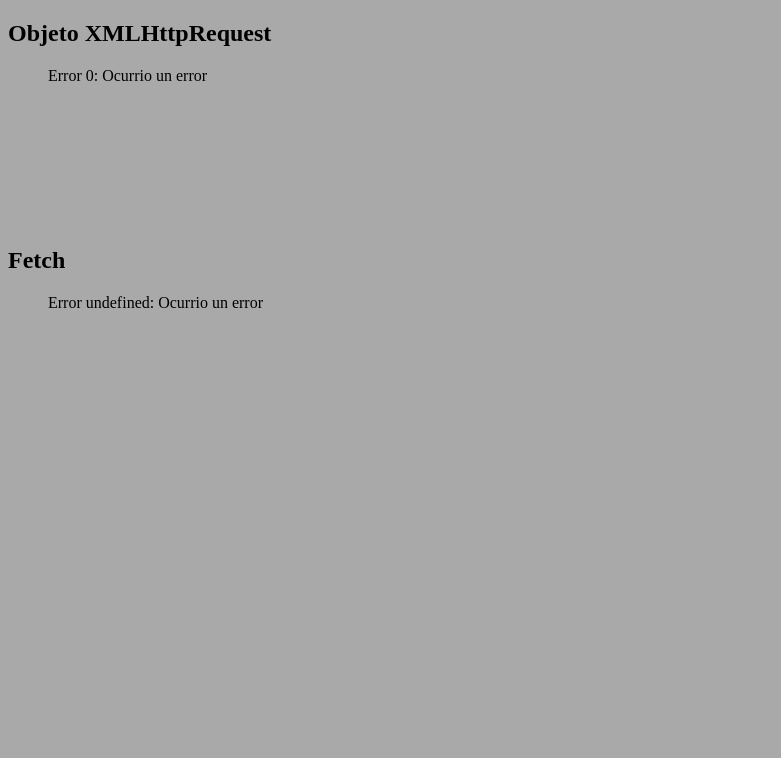
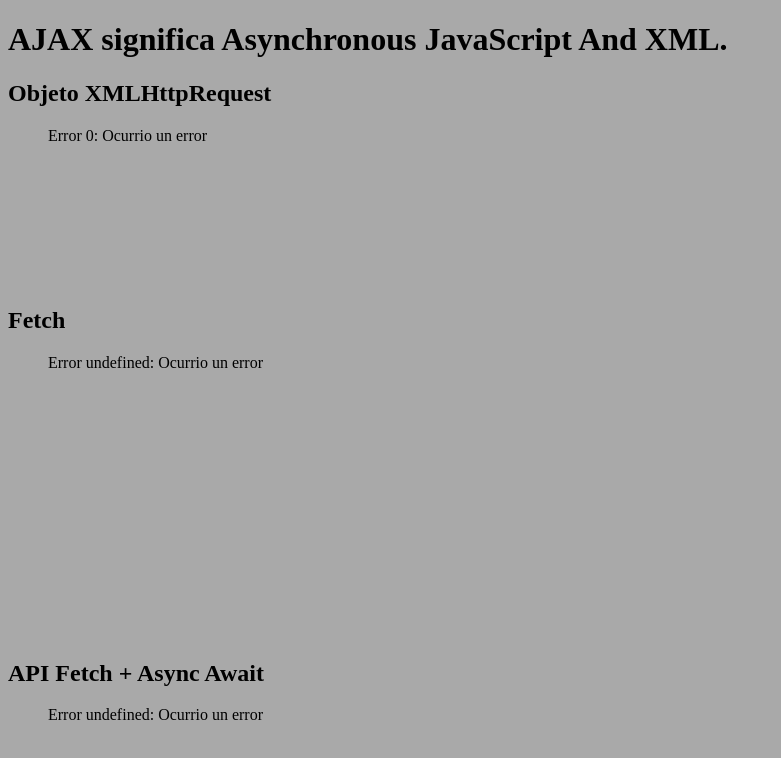
Before and after one commit to AndresPampa/CursoJavaScript_JohnMircha, a plain HTML site: page AJAX - Introducción/ajax.html in a window 1280 px wide. Shown: the whole page, without its empty margins (0-781 px from the left). Drawn offline with Linux system fonts and the light colour scheme; no server answers.

Commit message:
Terminando clase de API fetch + Async Await

```diff
--- a/AJAX - Introducción/ajax.html
+++ b/AJAX - Introducción/ajax.html
@@ -6,6 +6,7 @@
     <title>AJAX</title>
 </head>
 <body style="background-color: darkgrey;">
+    <h1>AJAX significa Asynchronous JavaScript And XML.</h1>
     <h2>Objeto XMLHttpRequest</h2>
     <ol id="xhr"></ol>
     <br>
@@ -24,6 +25,16 @@
     <br>
     <br>
     <br>
+    <br>
+    <br>
+    <br>
+    <br>
+    <br>
+    <br>
+    <br>
+    <h2>API Fetch + Async Await</h2>
+    <ol id="fetch-async"></ol>
+
     <script src="./ajax.js"></script>
 
 </body>
--- a/AJAX - Introducción/ajax.js
+++ b/AJAX - Introducción/ajax.js
@@ -1,5 +1,5 @@
 //Funcion anonima autoejecutable
-//XMLHttpRequest
+//---------------------------------------------- | XMLHttpRequest | ----------------------------------------------
 (() =>{
     //1 - Creamos una instancia de XMLHttpRequest
     const xhr = new XMLHttpRequest();
@@ -57,7 +57,7 @@
 
 })();
 
-//Fetch
+//----------------------------------------------| Fetch | ----------------------------------------------
 (()=>{
     const $fetch = document.getElementById("fetch");
     const $fragment = document.createDocumentFragment();
@@ -89,3 +89,41 @@
 
 
 })();
+
+//----------------------------------------------| Fetch con async await | ----------------------------------------------
+
+(()=>{
+    const $fetchAsync = document.getElementById("fetch-async");
+    const $fragment = document.createDocumentFragment();
+
+    async function getData(){
+        try{
+            let res = await fetch("https://jsonplaceholder.typicode.com/user");
+            let json = await res.json();
+
+            // console.log(json, res);
+
+            //Manejamos el error
+            if(res.ok === false) throw {status: res.status, statusText: res.statusText};
+
+            json.forEach(el => {
+                const $li = document.createElement("li");
+                $li.innerHTML = `${el.name} -/- ${el.email} -/- ${el.phone}`;
+                $fragment.appendChild($li);
+            });
+
+            $fetchAsync.appendChild($fragment);
+
+        }catch(err){
+            console.log("Estoy en el catch: ",err);
+            let message = err.statusText || "Ocurrio un error";
+            $fetchAsync.innerHTML = `Error ${err.status}: ${message}`;
+        }finally{
+            console.log("Esto se ejecuta siempre");
+        }
+
+    }
+
+    getData();
+
+})();
```
